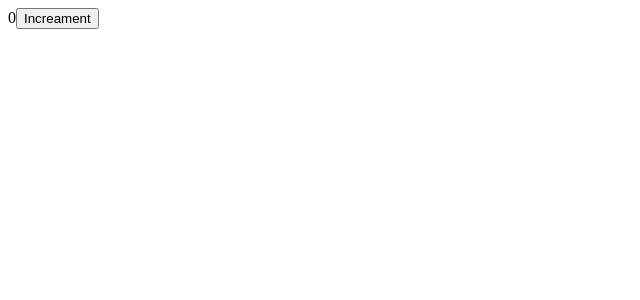
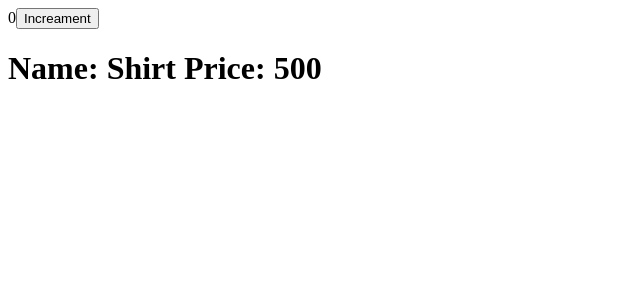
Before and after one commit to amanmishra75way/typescript, a React (Vite) app: page / in a window 1280 px wide. Shown: the top 300 px of the page, without its empty margins (0-640 px from the left). Built offline with nearby package versions, Linux system fonts and the light colour scheme.

Commit message:
using the object states in typescript

```diff
--- a/src/Component.tsx
+++ b/src/Component.tsx
@@ -19,7 +19,10 @@ const Component: React.FC<Component> = (prop) => {
   return (
     <div>
       {num}
-      <button onClick={() => setnum(num + 1)}>{prop.text}</button>
+      <button onClick={() => setPdata({ name: "Pant", price: 1000 })}>{prop.text}</button>
+      <h1>
+        Name: {pdata.name} Price: {pdata.price}
+      </h1>
     </div>
   );
 };
```
